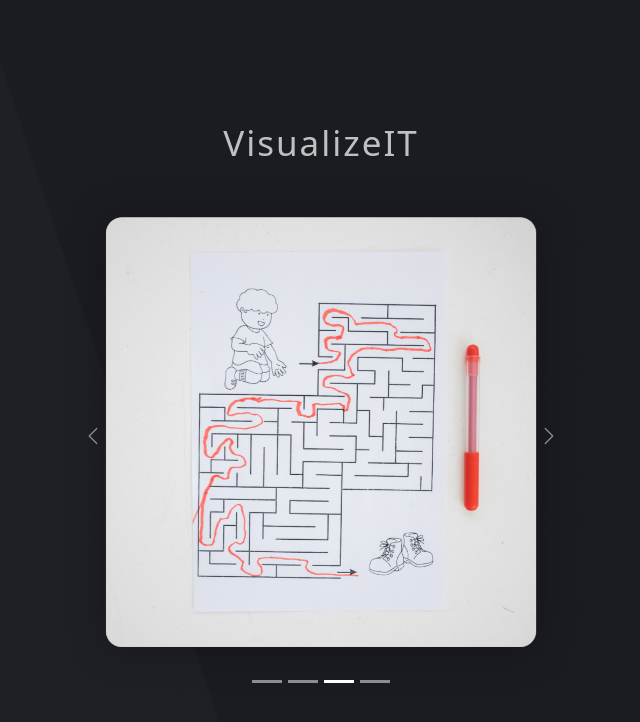
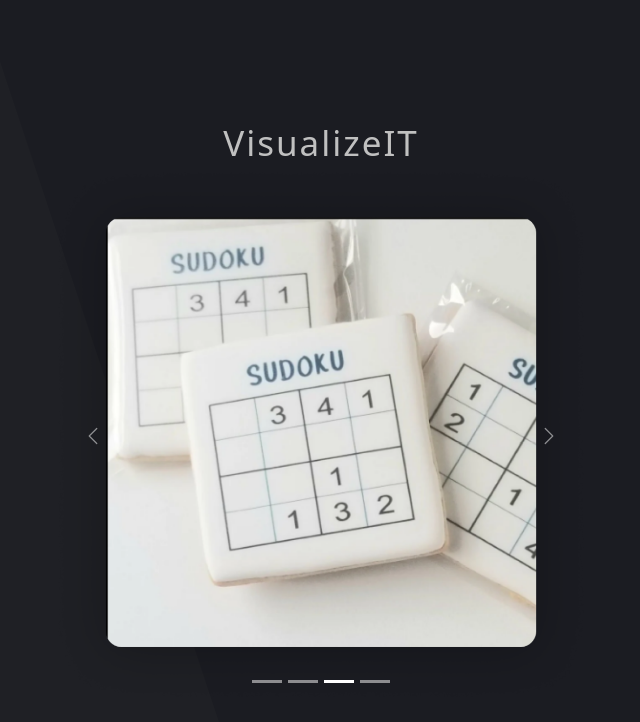
Before and after one commit to Sk47R/Visualize-IT, a React (Create React App) app: page / in a window 1280 px wide. Shown: the top 722 px of the page, without its empty margins (319-959 px from the left). Built offline with nearby package versions, Linux system fonts and the light colour scheme.

Commit message:
Fix order of algs in homepage

```diff
--- a/src/Pages/Home/Home.jsx
+++ b/src/Pages/Home/Home.jsx
@@ -19,11 +19,11 @@ const Home = () => {
       <div className="home_slider">
         <Carousel interval={3000}>
           <Carousel.Item>
-            <Link to="/sudoku-solver">
+            <Link to="/path-finder">
               <img
                 className="d-block w-100 slide_image"
-                src={suduku_home}
-                alt="First slide"
+                src={pathFinder_home}
+                alt="Third slide"
               />
             </Link>
           </Carousel.Item>
@@ -37,11 +37,11 @@ const Home = () => {
             </Link>
           </Carousel.Item>
           <Carousel.Item>
-            <Link to="/path-finder">
+            <Link to="/sudoku-solver">
               <img
                 className="d-block w-100 slide_image"
-                src={pathFinder_home}
-                alt="Third slide"
+                src={suduku_home}
+                alt="First slide"
               />
             </Link>
           </Carousel.Item>
```
